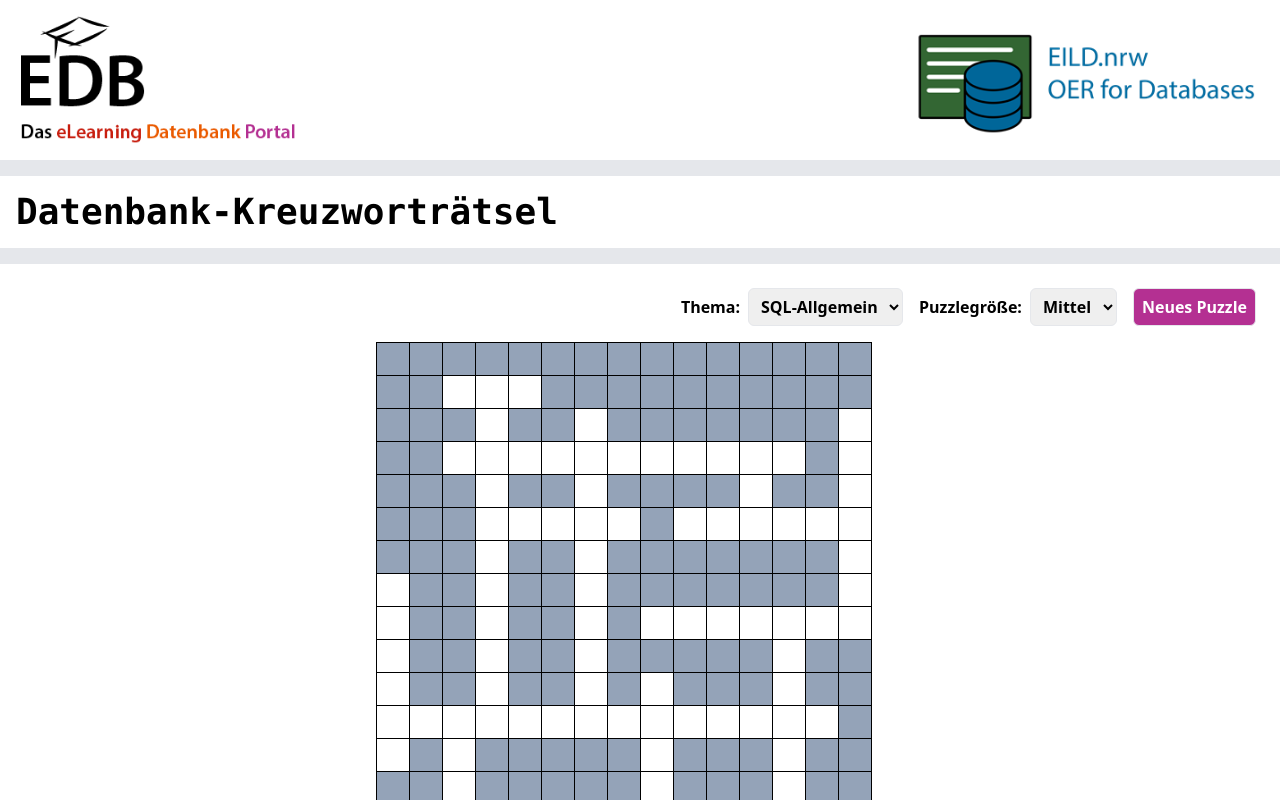
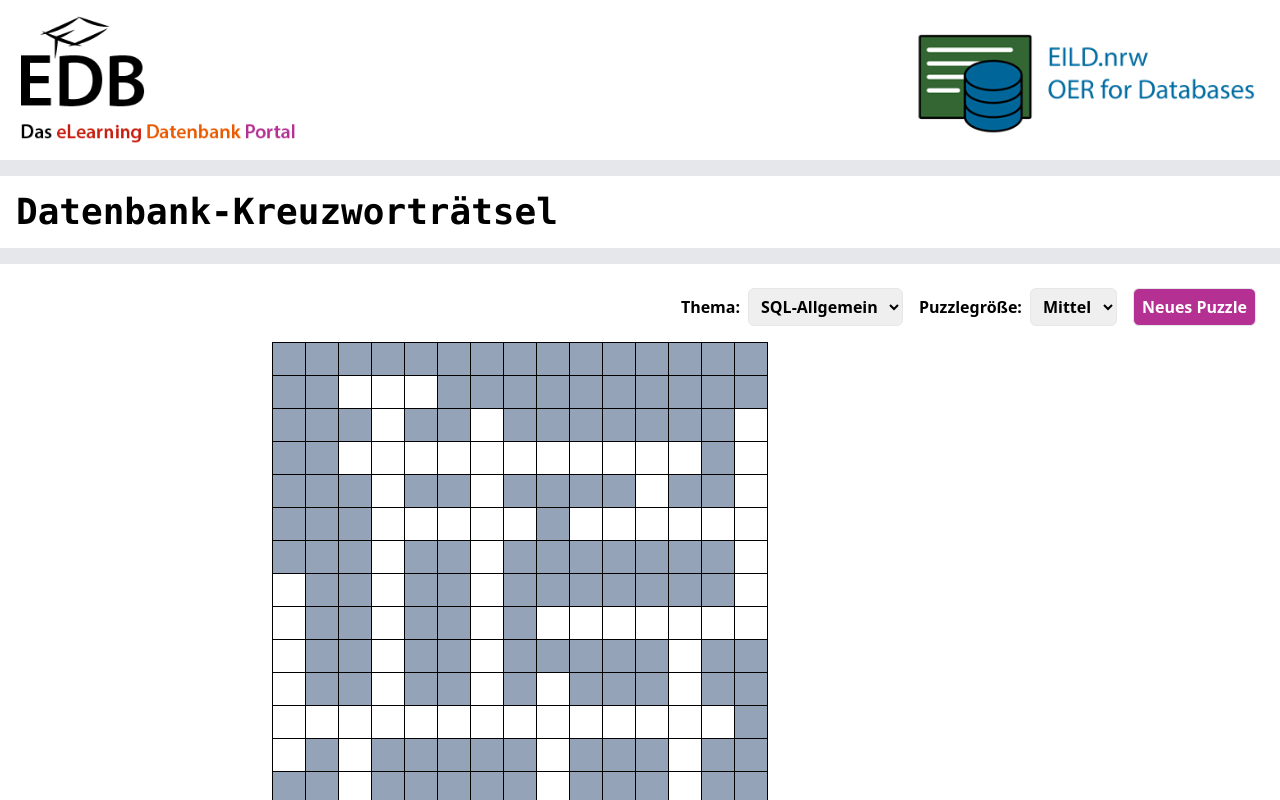
Before and after one commit to EILD-nrw/crossword, a React (Vite) app: page / in a window 1280 px wide. Shown: the top 800 px of the page. Built offline with nearby package versions, Linux system fonts and the light colour scheme.

Commit message:
Added fixed positions

```diff
--- a/src/Components/ClueContainer.tsx
+++ b/src/Components/ClueContainer.tsx
@@ -36,19 +36,23 @@ export function ClueContainer({ clues, focusPosition }: Props) {
   }, [focusPosition])
 
   return (
-    <div className="p-4">
+    <div className="p-4 w-60">
+      <div className="h-6 mb-20">
         {currentClues.horizontal && (
-        <div>
+          <>
             <h3>→</h3>
             <p>{currentClues.horizontal}</p>
+          </>
+        )}
       </div>
-      )}
+      <div className="h-6">
         {currentClues.vertical && (
-        <div>
+          <>
             <h3>↓</h3>
             <p>{currentClues.vertical}</p>
+          </>
+        )}
       </div>
-      )}
     </div>
   )
 }
```
Lines whose indentation alone changed are shown as unchanged.
